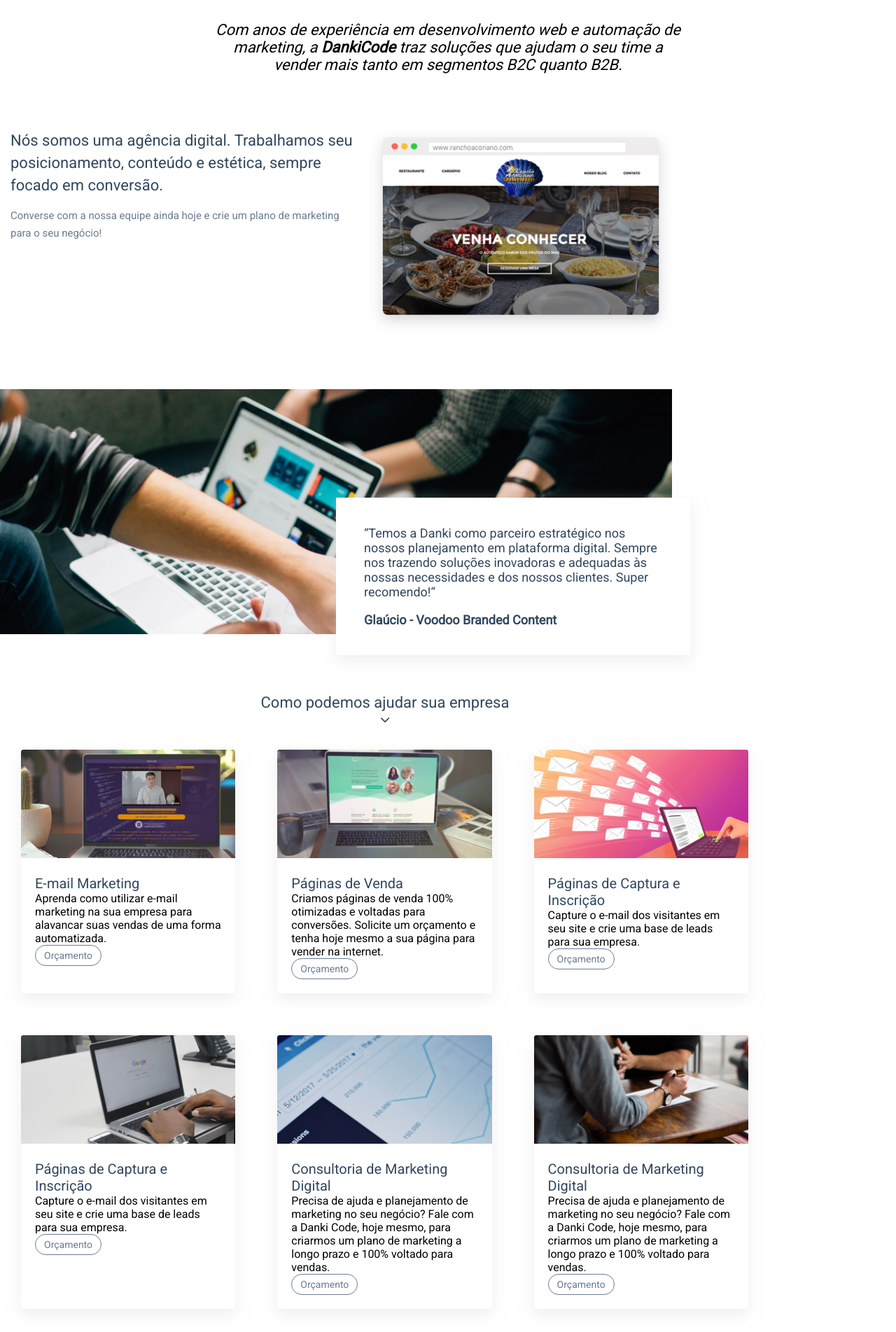
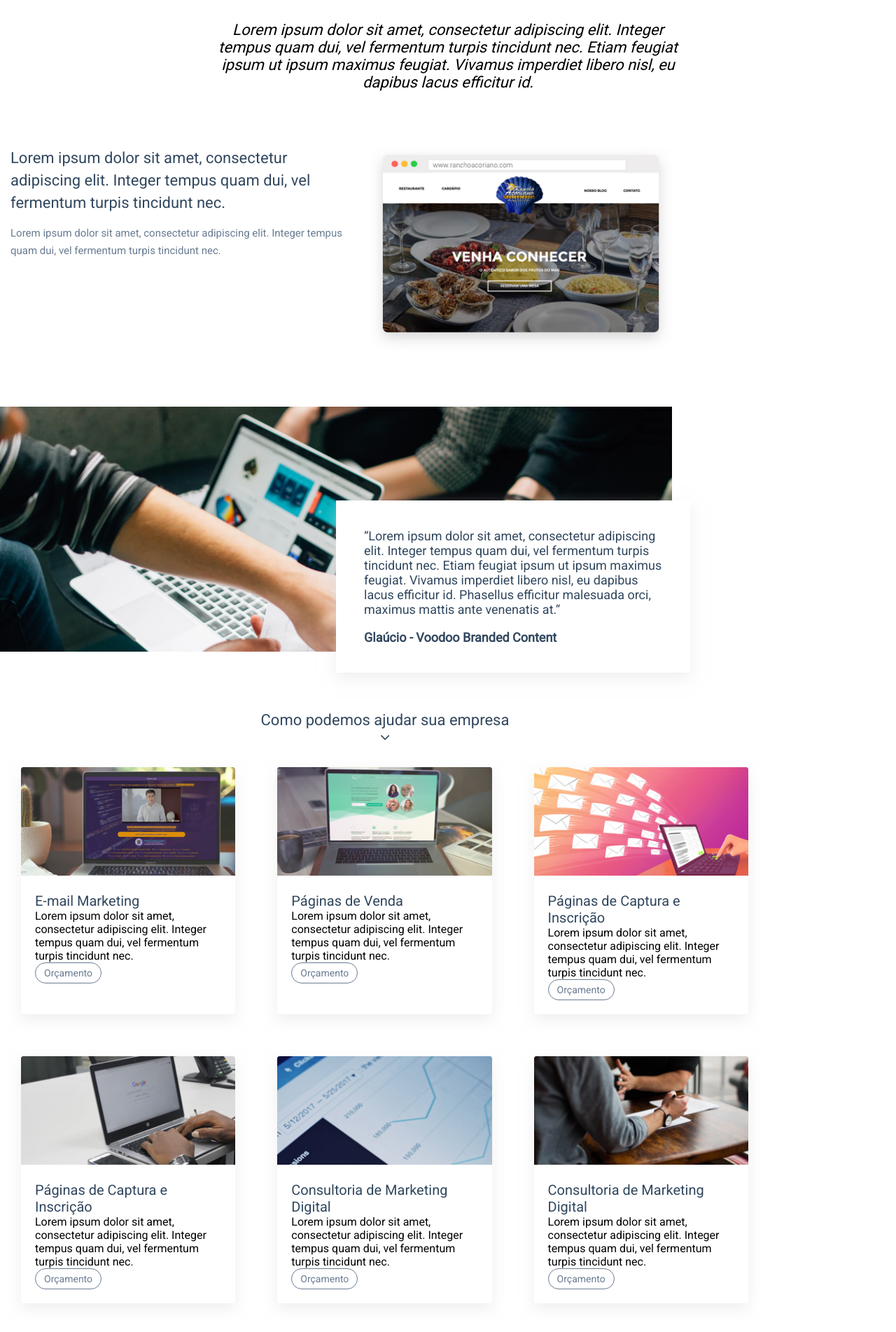
Before and after one commit to Leticiafrnc/Projeto_09, a plain HTML site: page index.html in a window 1280 px wide. Shown: the part 520-2423 px from the top of the page at 70% size. Drawn offline with Linux system fonts and the light colour scheme.

Commit message:
modificação dos textos do index

```diff
--- a/index.html
+++ b/index.html
@@ -48,14 +48,14 @@
 	</header>
 	<section class="descricao-danki">
 		<div class="container">
-			<p>Com anos de experiência em desenvolvimento web e automação de marketing, a <b>DankiCode</b> traz soluções que ajudam o seu time a vender mais tanto em segmentos B2C quanto B2B.</p>
+			<p>Lorem ipsum dolor sit amet, consectetur adipiscing elit. Integer tempus quam dui, vel fermentum turpis tincidunt nec. Etiam feugiat ipsum ut ipsum maximus feugiat. Vivamus imperdiet libero nisl, eu dapibus lacus efficitur id.</p>
 		</div><!--container-->
 	</section><!--descricao-danki-->
 	<section class="descricao-danki2">
 		<div class="container">
 			<div class="texto-descricao">
-				<h3>Nós somos uma agência digital. Trabalhamos seu posicionamento, conteúdo e estética, sempre focado em conversão.</h3>
-				<p>Converse com a nossa equipe ainda hoje e crie um plano de marketing para o seu negócio!</p>
+				<h3>Lorem ipsum dolor sit amet, consectetur adipiscing elit. Integer tempus quam dui, vel fermentum turpis tincidunt nec.</h3>
+				<p>Lorem ipsum dolor sit amet, consectetur adipiscing elit. Integer tempus quam dui, vel fermentum turpis tincidunt nec.</p>
 			</div><!--texto-descricao-->
 			<img src="imagens/mockup1.jpg" alt="Trabalho danki" title="Trabalho danki">
 			<div class="clear"></div>
@@ -65,7 +65,7 @@
 	<section class="descricao-danki3">
 		<div class="container">
 			<div class="box-depoimento">
-				<p>“Temos a Danki como parceiro estratégico nos nossos planejamento em plataforma digital. Sempre nos trazendo soluções inovadoras e adequadas às nossas necessidades e dos nossos clientes. Super recomendo!“</p>
+				<p>“Lorem ipsum dolor sit amet, consectetur adipiscing elit. Integer tempus quam dui, vel fermentum turpis tincidunt nec. Etiam feugiat ipsum ut ipsum maximus feugiat. Vivamus imperdiet libero nisl, eu dapibus lacus efficitur id. Phasellus efficitur malesuada orci, maximus mattis ante venenatis at.“</p>
 				<br/>
 				<p><b>Glaúcio - Voodoo Branded Content</b></p>
 			</div><!--box-depoimento-->
@@ -83,7 +83,7 @@
 						<img src="imagens/img1.jpg">
 						<div class="box-servico-wraper">
 							<h2>E-mail Marketing</h2>
-							<p>Aprenda como utilizar e-mail marketing na sua empresa para alavancar suas vendas de uma forma automatizada.</p>
+							<p>Lorem ipsum dolor sit amet, consectetur adipiscing elit. Integer tempus quam dui, vel fermentum turpis tincidunt nec.</p>
 							<a href="#">Orçamento</a>
 						</div><!--box-servico-wraper-->
 					</div><!--box-servico-->
@@ -94,7 +94,7 @@
 					<img src="imagens/img2.jpg" />
 						<div class="box-servico-wraper">
 							<h2>Páginas de Venda</h2>
-							<p>Criamos páginas de venda 100% otimizadas e voltadas para conversões. Solicite um orçamento e tenha hoje mesmo a sua página para vender na internet.</p>
+							<p>Lorem ipsum dolor sit amet, consectetur adipiscing elit. Integer tempus quam dui, vel fermentum turpis tincidunt nec.</p>
 							<a href="#">Orçamento</a>
 						</div><!--box-servico-wraper-->
 				</div><!--box-servico-->
@@ -105,7 +105,7 @@
 				<img src="imagens/img3.jpg" />
 						<div class="box-servico-wraper">
 							<h2>Páginas de Captura e Inscrição</h2>
-							<p>Capture o e-mail dos visitantes em seu site e crie uma base de leads para sua empresa.</p>
+							<p>Lorem ipsum dolor sit amet, consectetur adipiscing elit. Integer tempus quam dui, vel fermentum turpis tincidunt nec.</p>
 							<a href="#">Orçamento</a>
 						</div><!--box-servico-wraper-->
 				</div><!--box-servico-->
@@ -116,7 +116,7 @@
 				<img src="imagens/img4.jpg" />
 						<div class="box-servico-wraper">
 							<h2>Páginas de Captura e Inscrição</h2>
-							<p>Capture o e-mail dos visitantes em seu site e crie uma base de leads para sua empresa.</p>
+							<p>Lorem ipsum dolor sit amet, consectetur adipiscing elit. Integer tempus quam dui, vel fermentum turpis tincidunt nec.</p>
 							<a href="#">Orçamento</a>
 						</div><!--box-servico-wraper-->
 				</div><!--box-servico-->
@@ -127,8 +127,7 @@
 				<img src="imagens/img5.jpg" />
 						<div class="box-servico-wraper">
 							<h2>Consultoria de Marketing Digital</h2>
-							<p>Precisa de ajuda e planejamento de marketing no seu negócio? Fale com a Danki Code, hoje mesmo, para
-							criarmos um plano de marketing a longo prazo e 100% voltado para vendas.</p>
+							<p>Lorem ipsum dolor sit amet, consectetur adipiscing elit. Integer tempus quam dui, vel fermentum turpis tincidunt nec.</p>
 							<a href="#">Orçamento</a>
 						</div><!--box-servico-wraper-->
 				</div><!--box-servico-->
@@ -138,8 +137,7 @@
 				<img src="imagens/img6.jpg" />
 						<div class="box-servico-wraper">
 							<h2>Consultoria de Marketing Digital</h2>
-							<p>Precisa de ajuda e planejamento de marketing no seu negócio? Fale com a Danki Code, hoje mesmo, para
-							criarmos um plano de marketing a longo prazo e 100% voltado para vendas.</p>
+							<p>Lorem ipsum dolor sit amet, consectetur adipiscing elit. Integer tempus quam dui, vel fermentum turpis tincidunt nec.</p>
 							<a href="#">Orçamento</a>
 						</div><!--box-servico-wraper-->
 				</div><!--box-servico-->
@@ -183,14 +181,14 @@
 		<div class="container">
 			<div class="box-footer">
 				<h2>Endereço</h2>
-				<p>Rua Rafael Bandeira, 328 - Centro, Florianópolis/SC, 88015-450, Brasil</p>
+				<p>Rua Sobe Bandeira, 368 - Centro, Florianópolis/SC, 00000-000, Brasil</p>
 			</div><!--box-footer-->
 			<div class="box-footer">
 				<h2>Telefone</h2>
-				<p>(48)99901-3620</p>
+				<p>(00)00000-0000</p>
 			</div>
 			<div class="box-footer">
-				<h2>Receba nossas news</h2>
+				<h2>Lorem ipsum dolor sit amet</h2>
 				<form>
 					<input placeholder="E-mail..." type="text" /><button type="submit"><i class="fa fa-paper-plane-o"></i></button>
 				</form>
```
